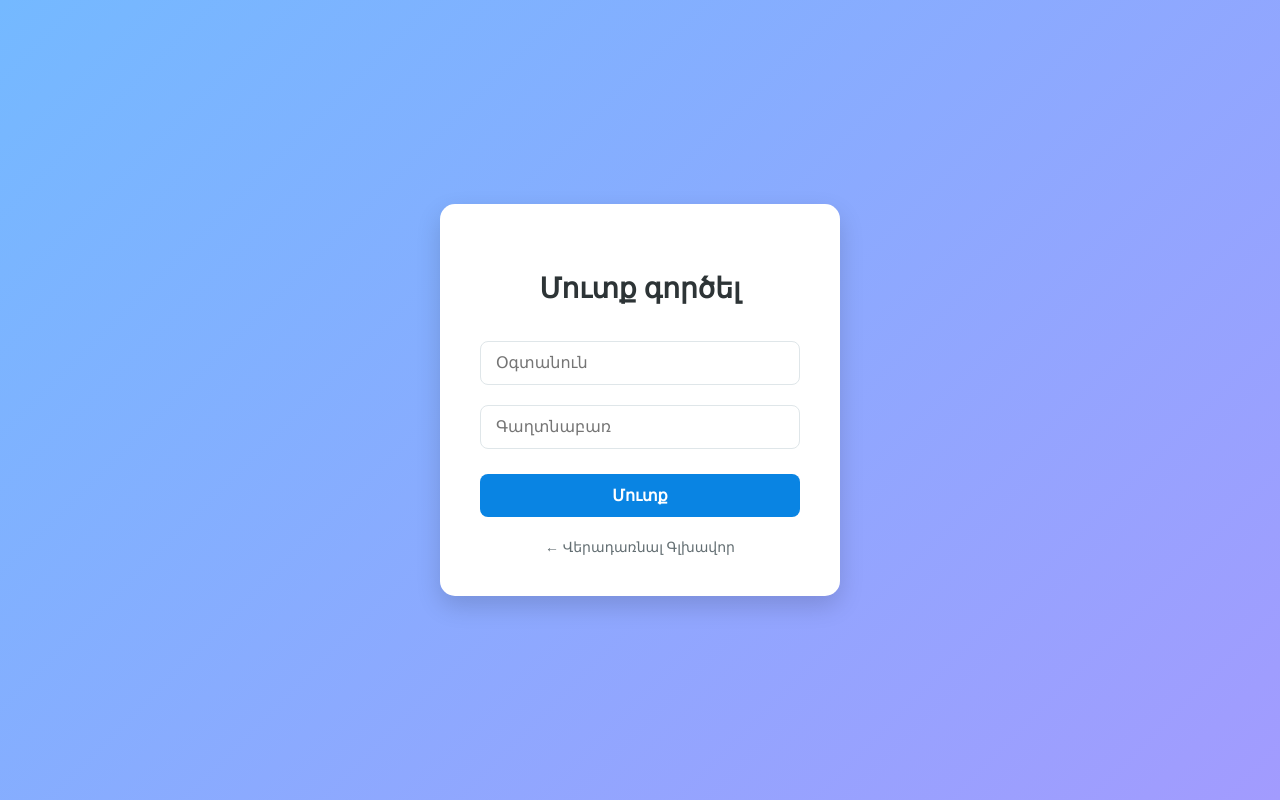
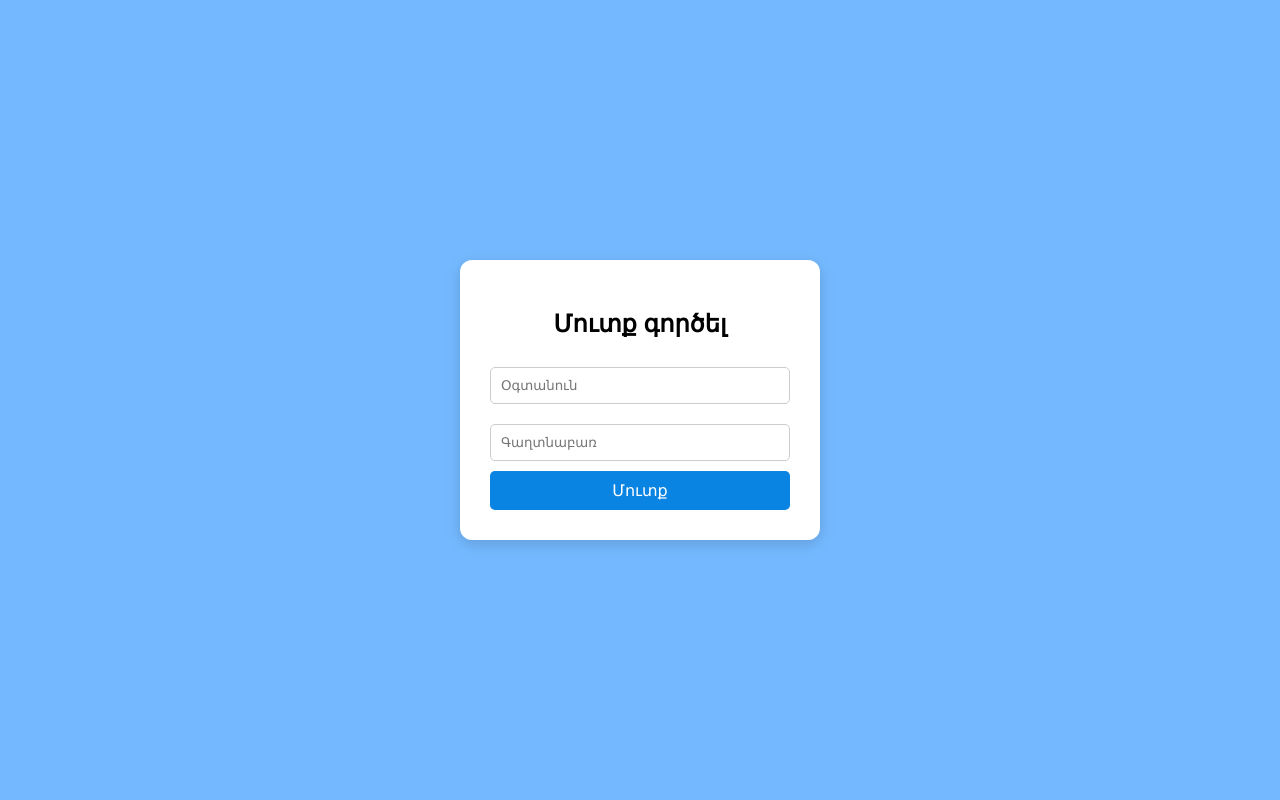
Before and after one commit to Narek201114/my-weather-site-, a Flask app: page / in a window 1280 px wide. Run offline with Flask 3, Linux system fonts and the light colour scheme.

Commit message:
Refactor login page styles and structure

```diff
--- a/templates/login.html
+++ b/templates/login.html
@@ -2,65 +2,23 @@
 <html lang="hy">
 <head>
     <meta charset="UTF-8">
-    <meta name="viewport" content="width=device-width, initial-scale=1.0">
-    <title>Մուտք | Եղանակի Տեսություն</title>
+    <title>Մուտք | Եղանակ</title>
     <style>
-        body {
-            font-family: 'Segoe UI', Arial, sans-serif;
-            background: linear-gradient(135deg, #74b9ff, #a29bfe);
-            display: flex;
-            justify-content: center;
-            align-items: center;
-            height: 100vh;
-            margin: 0;
-        }
-        .login-container {
-            background: white;
-            padding: 40px;
-            border-radius: 15px;
-            box-shadow: 0 10px 25px rgba(0,0,0,0.15);
-            width: 320px;
-            text-align: center;
-        }
-        h2 { color: #2d3436; margin-bottom: 25px; font-size: 28px; }
-        input {
-            width: 100%;
-            padding: 12px 15px;
-            margin: 10px 0;
-            border: 1px solid #dfe6e9;
-            border-radius: 8px;
-            box-sizing: border-box;
-            font-size: 16px;
-            transition: 0.3s;
-        }
-        input:focus { border-color: #0984e3; outline: none; }
-        button {
-            width: 100%;
-            padding: 12px;
-            background-color: #0984e3;
-            color: white;
-            border: none;
-            border-radius: 8px;
-            cursor: pointer;
-            font-size: 16px;
-            font-weight: bold;
-            margin-top: 15px;
-            transition: 0.3s;
-        }
-        button:hover { background-color: #000000; transform: translateY(-2px); }
-        .back-link { display: block; margin-top: 20px; color: #636e72; text-decoration: none; font-size: 14px; }
-        .back-link:hover { color: #0984e3; }
+        body { font-family: Arial, sans-serif; background: #74b9ff; display: flex; justify-content: center; align-items: center; height: 100vh; margin: 0; }
+        .login-box { background: white; padding: 30px; border-radius: 12px; box-shadow: 0 4px 15px rgba(0,0,0,0.15); text-align: center; width: 300px; }
+        input { width: 100%; padding: 10px; margin: 10px 0; border: 1px solid #ccc; border-radius: 5px; box-sizing: border-box; }
+        button { width: 100%; padding: 10px; background: #0984e3; color: white; border: none; border-radius: 5px; cursor: pointer; font-size: 16px; }
+        button:hover { background: #000; }
     </style>
 </head>
 <body>
-    <div class="login-container">
+    <div class="login-box">
         <h2>Մուտք գործել</h2>
         <form action="/login" method="POST">
             <input type="text" name="username" placeholder="Օգտանուն" required>
             <input type="password" name="password" placeholder="Գաղտնաբառ" required>
             <button type="submit">Մուտք</button>
         </form>
-        <a href="/" class="back-link">← Վերադառնալ Գլխավոր</a>
     </div>
 </body>
 </html>
```
